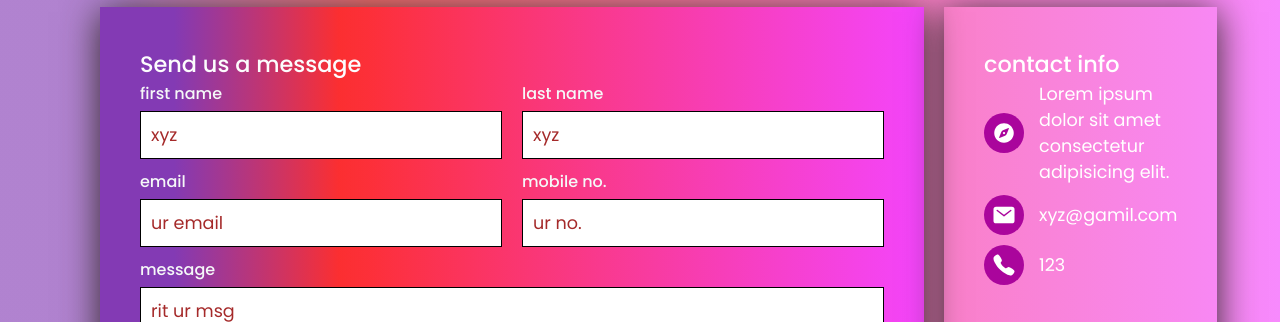
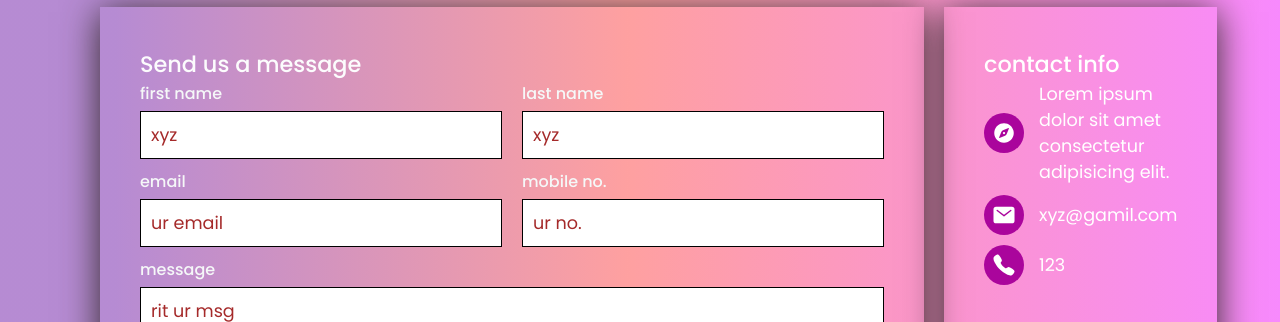
Before and after one commit to pythonstuffs/bookmyorders, a plain HTML site: page index.html in a window 1280 px wide. Shown: the part 125-447 px from the top of the page. Drawn offline with nearby package versions, Linux system fonts and the light colour scheme.

Commit message:
Update contact.css

```diff
--- a/contact.css
+++ b/contact.css
@@ -9,7 +9,7 @@
 }
 body{
     /*background: rgb(131,58,180);*/
-    background: linear-gradient(90deg, rgba(131, 58, 180, 0.63) 9%, rgba(253, 29, 29, 0.63) 29%, rgba(243, 69, 252, 0.63) 100%);
+    background: linear-gradient(90deg, rgba(131, 58, 180, 0.589) 9%, rgba(253, 29, 29, 0.418) 49%, rgba(243, 69, 252, 0.63) 100%);
 }
 .contactUs
 {
@@ -32,7 +32,6 @@ body{
 .form
 {
     grid-area: form;
-    background: linear-gradient(90deg, rgba(131,58,180,1) 9%, rgba(253,29,29,0.7906512946975666) 29%, rgba(244,69,252,1) 100%);
 
 }
 .info
```
